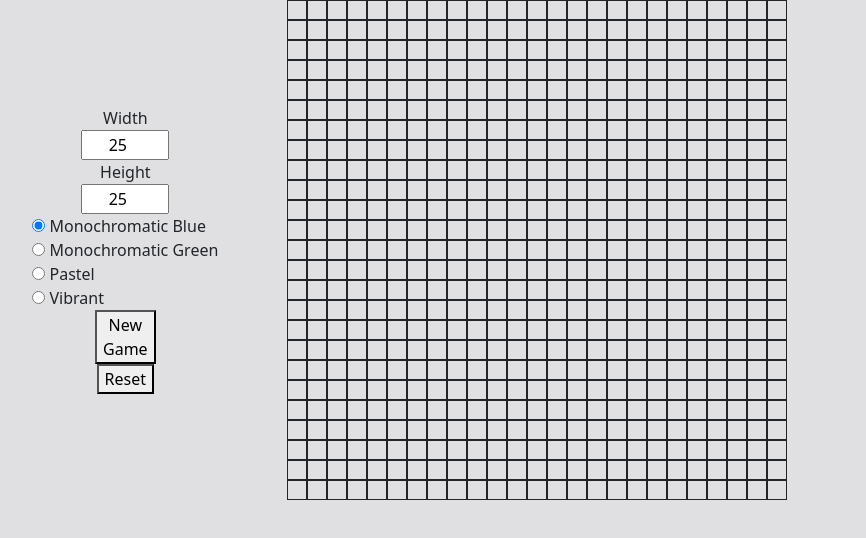
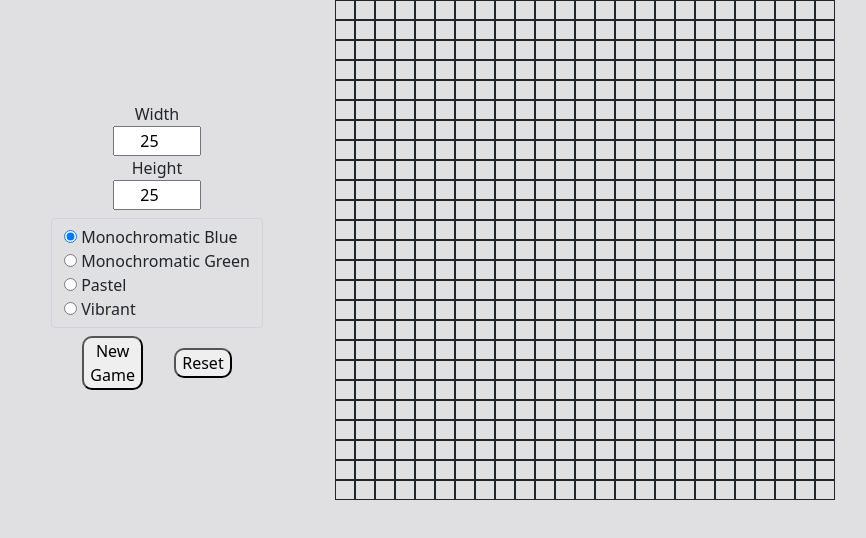
Before and after one commit to javjreyes/etchASketch, a plain HTML site: page index.html in a window 1280 px wide. Shown: the whole page, without its empty margins (103-969 px from the left). Drawn offline with Linux system fonts and the light colour scheme.

Commit message:
update form styling and spacing

```diff
--- a/index.html
+++ b/index.html
@@ -9,7 +9,7 @@
     <div class="container">
         <div class="row justify-content-around">
             <!--button bar to contain game controls-->
-            <div class="col-md-3 col-12 justify-content-center text-center d-flex align-items-center">
+            <div class="col-md-4 col-12 justify-content-center text-center d-flex align-items-center">
                 <form class="" id="gameSettings" action="" onsubmit="return false">
                     <div class="form-group text-center">
                         <label for="xInput">Width</label><br>
@@ -19,7 +19,7 @@
                         <label for="yInput">Height</label><br>
                         <input type="number" name="yInput" id="yInput" value="25" class="text-center" min="1" max="25" size="4">
                     </div>
-                    <div class="form-group text-start">
+                    <div class="form-group text-start my-2 form-control">
                         <input type="radio" class="text-center" name="pInput" id="monoBlue" checked="on">
                         <label for="monoBlue">Monochromatic Blue</label><br>
                         <input type="radio" name="pInput" id="monoGreen">
@@ -30,8 +30,10 @@
                         <label for="vibrant">Vibrant</label>
 
                     </div>
-                    <button type="button" onclick="newGameButton()" id="newGame">New<br>Game</button><br>
+                    <div class="d-flex align-items-center justify-content-evenly my-2">
+                        <button type="button" onclick="newGameButton()" id="newGame">New<br>Game</button>
                     <button type="button" onclick="resetGameButton()" id="reset">Reset</button>
+                    </div>
                 </form>
             </div>
             <!--gameGrid contains the canvas of the etch a sketch-->
--- a/styles.css
+++ b/styles.css
@@ -6,3 +6,7 @@
 #gameGrid div{
     border: 1px solid;
 }
+
+#gameSettings button{
+    border-radius: 10px;
+}
```
